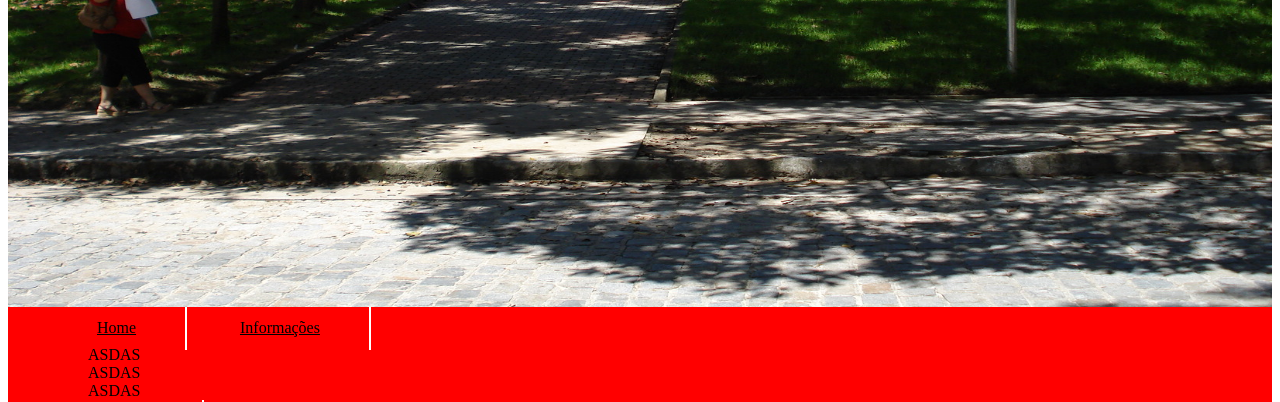
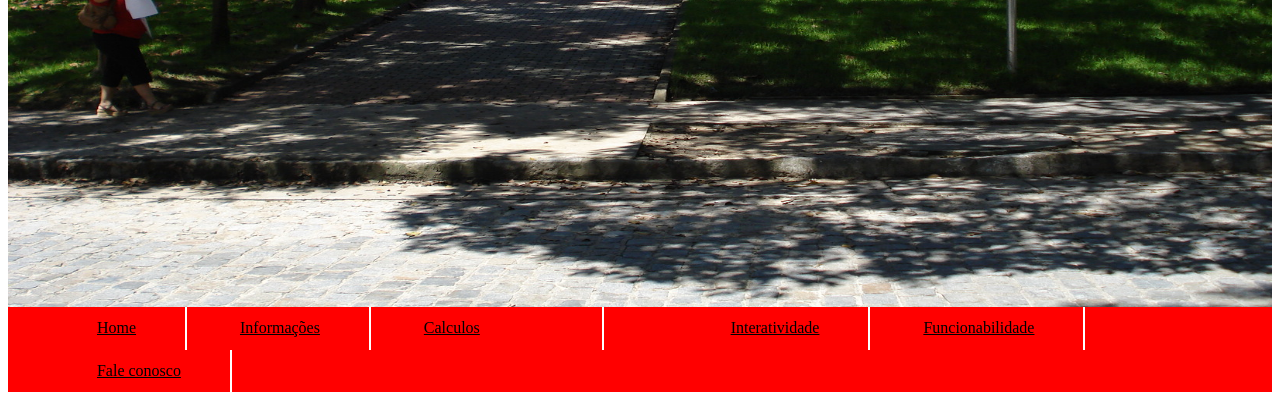
Before and after one commit to pedromaf/internetWeb, a plain HTML site: page index.html in a window 1280 px wide. Shown: the part 429-831 px from the top of the page. Drawn offline with Linux system fonts and the light colour scheme; files that its build step writes are made by us from their sources; files whose address does not match are found by name.

Commit message:
Update main.css

```diff
--- a/Projeto UFAL/_css/main.css
+++ b/Projeto UFAL/_css/main.css
@@ -44,7 +44,14 @@ nav#menu
 	width: 100%;
 }
 
-nav#menu ul
+nav#menu ul.lists_link
+{
+	display: none;
+	list-style: none;
+	background: blue;
+}
+
+nav#menu ul#main_menu
 {
 	list-style: none;
 	margin-left: auto;
@@ -53,12 +60,12 @@ nav#menu ul
 	margin-top: -0.3%;
 }
 
-nav#menu ul a
+nav#menu ul#main_menu a
 {
 	color: black;
 }
 
-nav#menu ul li.menu
+nav#menu ul#main_menu li.menu
 {
 	display: inline-block;
 	padding: 1% 4% 1% 4%;
@@ -66,13 +73,13 @@ nav#menu ul li.menu
 
 }
 
-nav#menu ul li#meio_1
+nav#menu ul#main_menu li#calc
 {
 	padding-right: 10%;
 	border-color: none;
 }
 
-nav#menu ul li#meio_2
+nav#menu ul#main_menu li#inter
 {
 	padding-left: 10%;
 	border-color: none;
@@ -84,6 +91,31 @@ nav#menu img#logo_menu
 	width: 10%;
 	top: -460%;
 	left: 41.5%;
+}
+
+nav#menu ul#main_menu li#info:hover
+{
+	display: block;
+}
+
+nav#menu ul#main_menu li#calc:hover
+{
+
+}
+
+nav#menu ul#main_menu li#inter:hover
+{
+
+}
+
+nav#menu ul#main_menu li#funcio:hover
+{
+
+}
+
+nav#menu ul#main_menu li#speak:hover
+{
+
 }
 
 /*Artigos && Page*/
```
